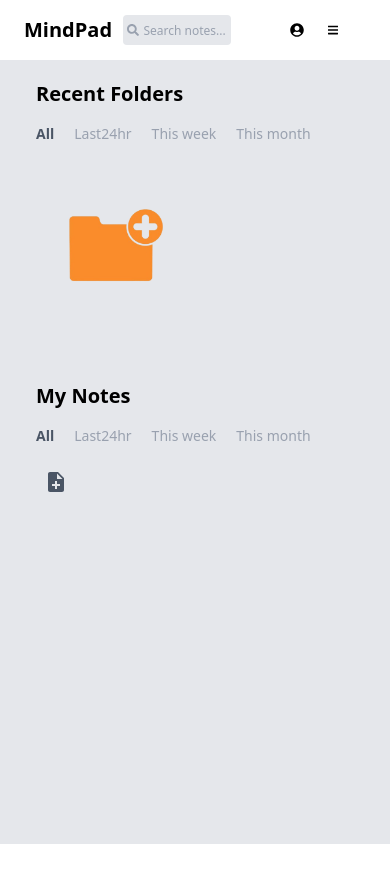
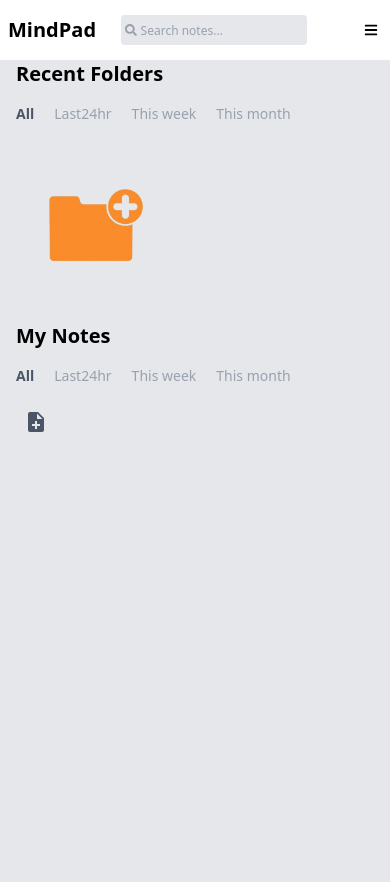
Before and after one commit to Ayomi-Dev/MindApp, a React (Vite) app: page / in a window 390 px wide. Shown: the top 882 px of the page. Before the commit the page ends 844 px from the top, so only its background shows below. Built offline with nearby package versions, Linux system fonts and the light colour scheme.

Commit message:
Adjusting mobile responsiveness

```diff
--- a/index.html
+++ b/index.html
@@ -6,7 +6,7 @@
     <meta name="viewport" content="width=device-width, initial-scale=1.0" />
     <title>MiniPad</title>
   </head>
-  <body>
+  <body style="min-height: 100vh; background: #e5e7eb;">
     <div id="root"></div>
     <script type="module" src="/src/main.tsx"></script>
   </body>
--- a/src/App.tsx
+++ b/src/App.tsx
@@ -9,16 +9,22 @@ import { Edit } from "./pages/Edit";
 import { SearchPage } from "./pages/SearchPage";
 import { CreateFolderPage } from "./pages/CreateFolderPage";
 import { FolderPage } from "./pages/FolderPage";
+import { useState } from "react";
 
 
 
 function App() {
   const location = useLocation()
+  const [sideBarOpen, setSidebarOpen] = useState(false)
+
+  const toggleSidebar = () => {
+    setSidebarOpen(!sideBarOpen)
+  }
   return(
-    <div className="min-h-screen bg-gray-200 w-full">
-          <Topbar />
-          <div className="flex gap-2">
-            <Sidebar />
+    <div className="w-full">
+          <Topbar toggleSidebar={toggleSidebar} />
+          <div className="flex h-screen relative gap-2">
+            <Sidebar sideBarOpen={sideBarOpen} />
           <AnimatePresence mode="wait" initial={false}>
             <Routes location={location} key={location.pathname}>
 
--- a/src/components/FolderForm.tsx
+++ b/src/components/FolderForm.tsx
@@ -31,11 +31,11 @@ export const FolderForm = () => {
         }, 1000);
     }
   return (
-    <div className="block w-full h-full">
+    <div className="block w-full">
       <h2 className="text-center font-bold text-2xl py-4">Add New Folder</h2>
 
 
-      <form action="" onSubmit={addFolder}  className='bg-white shadow-2xl w-[80%] min-h-[80%] mx-auto p-4 rounded-md'>
+      <form action="" onSubmit={addFolder}  className='bg-white shadow-2xl w-[95%] md:w-[80%] min-h-[80%] mx-auto p-4 rounded-md'>
 
         <div className="flex gap-2 py-4">
           {['bg-black', 'bg-purple-500', 'bg-blue-500', 'bg-green-500', 'bg-yellow-500', 'bg-red-500'].map((color, index) => (
--- a/src/components/NoteCard.tsx
+++ b/src/components/NoteCard.tsx
@@ -14,10 +14,10 @@ export const NoteCard = () => {
     <>
     {notesToFilter.map((note, index) => {
       return (
-        <div className={`${note.bgColor} rounded-md relative w-[250px] p-3 min-h-[100px]`} style={{backgroundColor: note.bgColor}} key={index}>
+        <div className={`${note.bgColor} rounded-md relative w-[95%] mx-auto md:mx-0 md:w-[250px] p-3 min-h-[100px]`} style={{backgroundColor: note.bgColor}} key={index}>
 
 
-          <div className="w-full py-3">
+          <div className="w-full py-3 flex justify-between gap-3">
                 <span className="block text-gray-50 font-light text-[.6rem]">Created: {note.createdAt}</span>
                 <span className="block text-gray-50 font-light text-[.6rem]">Updated: {note.updatedAt}</span>
           </div>
--- a/src/components/NoteForm.tsx
+++ b/src/components/NoteForm.tsx
@@ -36,11 +36,11 @@ export const NoteForm = () => {
     }, 1000)
   }
   return (
-      <div className="block w-full h-full">
+      <div className="block w-full">
       <h2 className="text-center font-bold text-2xl py-4">Add Notes or Document</h2>
 
 
-      <form action="" onSubmit={handleChange} className='bg-white shadow-2xl w-[80%] min-h-[80%] mx-auto p-4 rounded-md'>
+      <form action="" onSubmit={handleChange} className='bg-white shadow-2xl w-[95%] md:w-[80%] min-h-[80%] mx-auto p-4 rounded-md'>
         <div className="flex justify-between w-full px-4 items-center">
           <div className="block">
             <select className='text-xs text-gray-400' name="categories" id="" onChange={(e) => setNoteCategory(e.target.value)}>
--- a/src/components/Searchbar.tsx
+++ b/src/components/Searchbar.tsx
@@ -36,7 +36,7 @@ export const Searchbar = () => {
 
   }
   return (
-    <div className="flex h-[50%] w-[30%] md:w-[25%] px-1 relative justify-start items-center rounded-sm bg-gray-200">
+    <div className="flex h-[50%] w-[50%] md:w-[25%] gap-2 px-1 relative md:justify-start justify-between items-center rounded-sm bg-gray-200">
       <input type="text" className="border-none ml-4 outline-none w-full h-full placeholder:text-gray-400 text-xs md:text-sm"
           placeholder="Search notes..."
           value={searchInput.trim()}
--- a/src/components/Sidebar.tsx
+++ b/src/components/Sidebar.tsx
@@ -3,15 +3,27 @@ import { FaFolder } from 'react-icons/fa6'
 import { MdNoteAdd } from 'react-icons/md'
 import { Link, useLocation } from 'react-router-dom'
 import { FaHome } from 'react-icons/fa'
+import { motion } from 'framer-motion'
+import type { FC } from 'react'
 
-export const Sidebar = () => {
+interface SidebarProp {
+  sideBarOpen:boolean;
+}
+
+export const Sidebar: FC<SidebarProp> = ({sideBarOpen}) => {
   const location = useLocation()
 
-  const isActive = (path: string) => {
+
+  const activePage = (path: string) => {
     return location.pathname === path
   }
   return (
-    <div className="hidden sticky left-0 top-0 h-screen sm:flex justify-between flex-col items-center w-[25%] sm:w-[20%] md:w-[15%] py-4 bg-white">
+    <motion.div
+      animate={{scale: 1.2}}
+      className={`${sideBarOpen ? 'flex' : 'hidden'} absolute right-0 z-[999] sm:sticky
+      md:left-0 top-0 min-h-screen sm:h-screen sm:flex justify-between flex-col items-center w-[100%]
+      sm:w-[20%] md:w-[15%] py-4 bg-white`}
+      >
       <div className="py-2 w-[80%] mx-auto">
         <div className="flex items-center w-[80%] md:gap-4 mx-auto">
           <MdNoteAdd className='text-sm md:text-xl text-black' />
@@ -24,14 +36,14 @@ export const Sidebar = () => {
         </div>
         <ul className="block w-[80%] mx-auto justify-center items-center text-gray-400 py-2">
             <Link to={"/"}>
-              <li className={`flex items-center gap-3 text-sm py-1 ${isActive('/') ? 'text-black font-semibold' : ''}`}>
+              <li className={`flex items-center gap-3 text-sm py-1 ${activePage('/') ? 'text-black font-semibold' : ''}`}>
                 <FaHome className='' />
                 <span>Home</span>
               </li>
             </Link>
 
             <Link to="/new-note">
-              <li className={`flex items-center gap-3 text-sm py-1 ${isActive('/new-note') ? 'text-black font-semibold' : ''}`}>
+              <li className={`flex items-center gap-3 text-sm py-1 ${activePage('/new-note') ? 'text-black font-semibold' : ''}`}>
 
                 <MdNoteAdd />
                 <span>New Note</span>
@@ -39,7 +51,7 @@ export const Sidebar = () => {
             </Link>
 
             <Link to="/new-folder">
-              <li className={`flex items-center gap-3 text-sm py-1 ${isActive('/new-folder') ? 'text-black' : ''}`}>
+              <li className={`flex items-center gap-3 text-sm py-1 ${activePage('/new-folder') ? 'text-black' : ''}`}>
                 <FaFolder />
                 <span>New Folder</span>
               </li>
@@ -61,6 +73,6 @@ export const Sidebar = () => {
       </div>
 
 
-    </div>
+    </motion.div>
   )
 }
--- a/src/components/Topbar.tsx
+++ b/src/components/Topbar.tsx
@@ -1,10 +1,17 @@
 import { FaBars, FaUserCircle } from "react-icons/fa"
 import { Searchbar } from "./Searchbar"
 import { FaHashtag } from "react-icons/fa6"
+// import {isActive} from "../utility/isActive"
+import type { FC } from "react"
 
-export const Topbar = () => {
+interface TopbarProp {
+  toggleSidebar: () => void
+}
+export const Topbar:FC<TopbarProp> = ({toggleSidebar}) => {
+  // const { toggleSidebar } = isActive();
+
   return (
-    <nav className="flex items-center justify-start px-4 z-[999] w-full h-[60px] bg-white top-0 sticky">
+    <nav className="flex items-center md:justify-start justify-between px-0 gap-2 md:px-4 z-[9999] w-full h-[60px] bg-white top-0 sticky">
 
       <div className="sm:flex hidden sm:justify-self-start sm:items-center px-4 w-[10%] sm:w-[15%] text-sm text-gray-400">
         <FaHashtag className="" />
@@ -20,9 +27,9 @@ export const Topbar = () => {
       <Searchbar />
 
       <div className="flex justify-end gap-4 w-[20%] mx-auto text-sm md:text-xl items-center justify-self-end">
-        <FaUserCircle className="text-black mr-1 " />
+        <FaUserCircle className="text-black mr-1 md:block hidden " />
         <h3 className="text-black hidden md:block text-sm ">Ayomide</h3>
-        <FaBars className="text-black pl-1" />
+        <FaBars className="text-black md:pl-1 mr-3" onClick={toggleSidebar}/>
       </div>
     </nav>
   )
--- a/src/pages/Home.tsx
+++ b/src/pages/Home.tsx
@@ -15,8 +15,8 @@ export const Home = () => {
   return (
     <PageWrapper>
 
-    <main className="w-full h-full px-4">
-      <section className="w-full p-5">
+    <main className="w-full">
+      <section className="w-full px-4 sm:p-5">
         <h2 className="text-xl font-semibold">Recent Folders</h2>
         <div className="w-full flex py-4 text-sm gap-5 text-gray-400">
           {["all", "last24hr", 'thisweek', 'thismonth'].map((range) => {
@@ -26,25 +26,21 @@ export const Home = () => {
           })}
         </div>
 
-        <div className="folder-cards flex">
-          <div className="grid w-[80%] md:grid-cols-[repeat(auto-fill,_minmax(200px,_1fr))] py-4 gap-4">
-            <div className="w-[150px] h-[150px]">
+        <div className="grid w-full sm:w-[80%] grid-cols-1 md:grid-cols-[repeat(auto-fill,_minmax(200px,_1fr))] py-4 gap-4">
+          <div className="w-[150px] h-[150px]">
             <Link to='new-folder'>
               <img src={Folder} className='w-full h-full object-cover' alt="" />
             </Link>
-
-            </div>
+          </div>
           {filterData.map((folder) => {
             return <FolderCard key={folder.id} folder={folder} />
           })}
-
-          </div>
 
         </div>
       </section>
 
 
-      <section className="w-full p-5 block">
+      <section className="w-full px-4 sm:p-5 block">
         <h2 className="text-xl font-semibold">My Notes</h2>
         <div className="w-full flex py-4 text-sm gap-5 text-gray-400">
           {["all", "last24hr", 'thisweek', 'thismonth'].map((range) => {
--- /dev/null
+++ b/src/utility/isActive.tsx
@@ -0,0 +1,12 @@
+import React from 'react'
+
+export const isActive = () => {
+    const [sideBarOpen, setSidebarOpen] = React.useState<boolean>(false)
+    const toggleSidebar = () => {
+        setSidebarOpen(!sideBarOpen)
+        console.log("Sidebar toggled:", !sideBarOpen)
+    }
+  return (
+    {sideBarOpen, toggleSidebar}
+  )
+}
```
